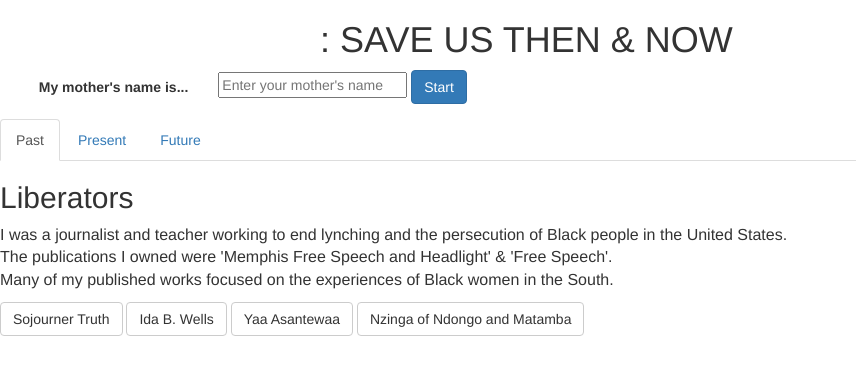
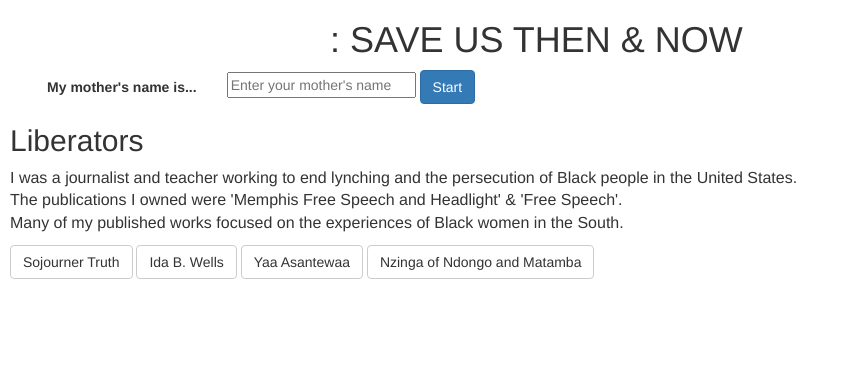
Before and after one commit to Lula27/week-3-game, a PHP site: page / in a window 1280 px wide. Shown: the top 375 px of the page, without its empty margins (0-856 px from the left). Run offline with PHP 8.4, Linux system fonts and the light colour scheme.

Commit message:
added padding

```diff
--- a/assets/css/style.css
+++ b/assets/css/style.css
@@ -3,6 +3,7 @@
 body {
 	background-color: #fffff;
 	text-decoration-color: #f8f8ff;
+	padding-left: 10px;
 }
 
 .alignleft {
--- a/index.html
+++ b/index.html
@@ -23,11 +23,11 @@
 </form>
 
 <!-- For the sections on page -->
-<ul class="nav nav-tabs">
+<!-- <ul class="nav nav-tabs">
   <li role="presentation" class="active"><a href="#">Past</a></li>
   <li role="presentation"><a href="present.html" target="_blank">Present</a></li>
   <li role="presentation"><a href="#">Future</a></li>
-</ul>
+</ul> -->
 
 
 <!-- For Questionaire Form -->
```
